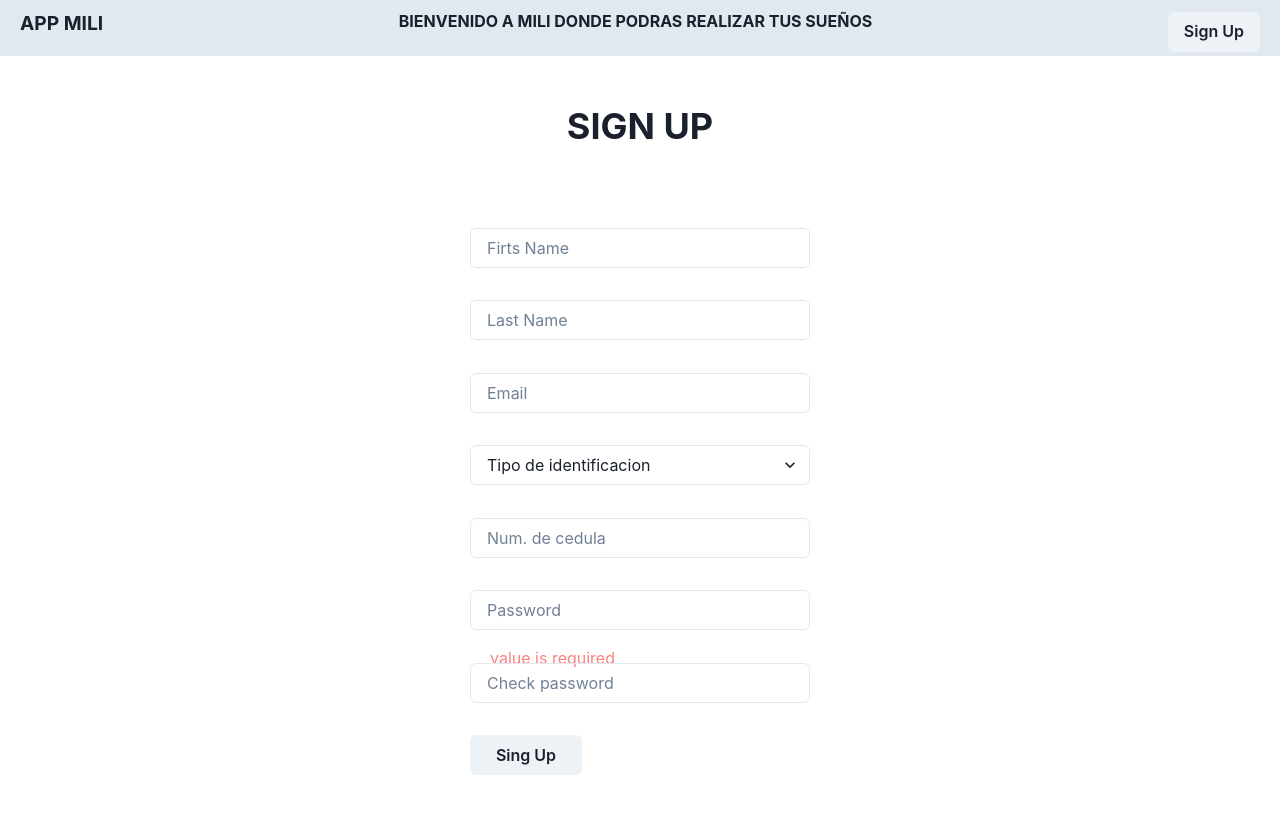
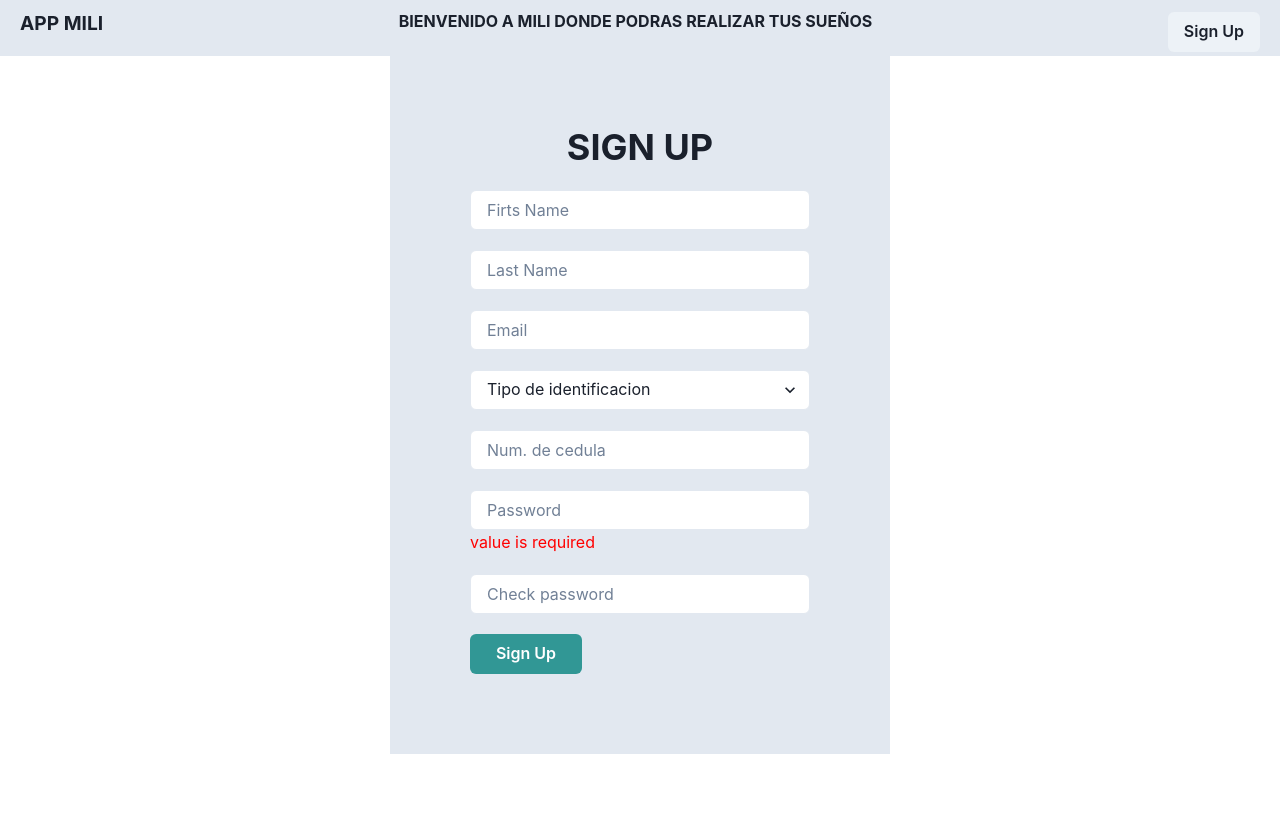
Before and after one commit to Jnajera0430/appMili, a React (Vite) app: page /signup in a window 1280 px wide. Shown: the top 814 px of the page. Built offline with nearby package versions, Linux system fonts and the light colour scheme.

Commit message:
Se realizó el cambio de formularios

```diff
--- a/src/Formulario/DatosEmpresa/solicitud.jsx
+++ b/src/Formulario/DatosEmpresa/solicitud.jsx
@@ -8,6 +8,7 @@ export const Solicitud = ({ handleSubmitUser }) => {
   const dispatch = useDispatch();
   const [input, setInput] = useState();
   const [user, setuser] = useState({});
+
   const [validaDatos, setValidaDatos] = useState({
     NombreEmpresa: undefined,
     nitEmpresa: undefined,
@@ -15,6 +16,7 @@ export const Solicitud = ({ handleSubmitUser }) => {
     fecha: undefined,
     Monto: undefined,
   });
+
   const handleChange = (e) => {
     e.preventDefault();
     setInput({
@@ -48,6 +50,7 @@ export const Solicitud = ({ handleSubmitUser }) => {
     fetch("http://localhost:8000/api/solicitudes", requesInit)
       .then((response) => response.json())
       .catch((err) => err.json);
+    e.target.reset();
   };
   useEffect(() => {
     const objs = dispatch(getUserIsAllowed());
@@ -146,10 +149,7 @@ export const Solicitud = ({ handleSubmitUser }) => {
             <span role="alert"><b>{validaDatos.fecha}</b></span>
             </div>
 
-            <div className="items">
-              <label>Suber tu documento</label>
-              <input type="file" />
-            </div>
+
           </div>
           <div className="button">
             <Button
--- a/src/Formulario/TablaDeEnvio/celdas.jsx
+++ b/src/Formulario/TablaDeEnvio/celdas.jsx
@@ -8,7 +8,7 @@ export default function Celdas({
   deleteID,
   funcionSolicitud,
   idUser,
-  arrSolicitud
+  arrSolicitud,
 }) {
   console.log();
   const [formEdit, setFormEdit] = useState(false);
@@ -42,7 +42,7 @@ export default function Celdas({
     setFormEdit(false);
   };
   return (
-    <Tr >
+    <Tr>
       {arrSolicitud ? (
         <>
           {formEdit ? (
@@ -68,7 +68,7 @@ export default function Celdas({
                   name="EstadiaEnEmpresa"
                 />
               </Td>
-              <Td >
+              <Td>
                 <Input
                   defaultValue={solicitud.Monto}
                   onChange={handleInputChange}
@@ -76,7 +76,12 @@ export default function Celdas({
                 />
               </Td>
               <Td>{solicitud.estado ? <>Aprobado</> : <> No aprobado</>}</Td>
-              <Td display={"flex"} gap={2} justifyContent="center" alignContent={"center"}>
+              <Td
+                display={"flex"}
+                gap={2}
+                justifyContent="center"
+                alignContent={"center"}
+              >
                 <Button
                   type="submit"
                   onClick={() => handleEditSolicitud(solicitud.id)}
@@ -99,7 +104,12 @@ export default function Celdas({
               <Td textAlign="center">{solicitud.nitEmpresa}</Td>
               <Td textAlign="center">{solicitud.EstadiaEnEmpresa}</Td>
               <Td textAlign="center">{solicitud.Monto}</Td>
-              <Td textAlign="center">{solicitud.estado ? <>Aprobado</> : <> No aprobado</>}</Td>
+              <Td
+                textAlign="center"
+                color={solicitud.estado ? "green.300" : "red.300"}
+              >
+                {solicitud.estado ? <b>Aprobado</b> : <b> No aprobado</b>}
+              </Td>
               <Td display={"flex"} gap={2} justifyContent="center">
                 <Button type="submit" onClick={handleButtonEdit}>
                   <FiEdit className="acceptar-solicitud" />
--- a/src/components/SingUp.jsx
+++ b/src/components/SingUp.jsx
@@ -1,10 +1,11 @@
-import { Box, Button, Flex, Heading, Input, Select } from "@chakra-ui/react";
+import { Box, Button, Flex, Heading, Input, Select, useColorModeValue } from "@chakra-ui/react";
 import { useEffect, useState } from "react";
 import { useDispatch } from "react-redux";
 import { ValidEmail } from "./validate";
 import { setSignUp } from "../features/appMili/appmiliSlice";
 export const SingUp = () => {
   const dispacth = useDispatch();
+  const inputBackground = useColorModeValue("white", "gray.600");
   const [dataUser, setDataUser] = useState({
     firtsName: "",
     lastName: "",
@@ -123,7 +124,7 @@ export const SingUp = () => {
   return (
     <Flex
       direction="column"
-      height="100vh"
+      height="80vh"
       justifyContent="center"
       alignItems="center"
       width="100vw"
@@ -136,81 +137,103 @@ export const SingUp = () => {
           justifyContent: "center",
           flexDirection: "column",
           maxWidth: "500px",
+
         }}
         onSubmit={handleSubmit}
         id="form"
       >
+        <Flex direction='column' padding={20} gap={5} background='gray.200'>
           <Heading width="100%" textAlign="center">
             SIGN UP
           </Heading>
-        <Flex direction='column' padding={20} gap={4}>
+          <Box >
             <Input
               placeholder="Firts Name"
               name="firtsName"
               type="text"
               onChange={handleChange}
+              background={inputBackground}
             />
-          <Box color="red.300" width="100%" pl={5} h="0.5px">
+            <span color="red.300" width="100%" pl={5} role={'alert'}>
               {validateForm.firtsName}
+            </span>
           </Box>
+          <Box>
             <Input
               placeholder="Last Name"
               name="lastName"
               type="text"
               onChange={handleChange}
+              background={inputBackground}
             />
-          <Box color="red.300" width="100%" pl={5} h="0.5px">
+            <span color="red.300" width="100%" pl={5} role={'alert'}>
               {validateForm.lastName}
+            </span>
           </Box>
+          <Box>
             <Input
               placeholder="Email"
               name="email"
               type="email"
               onChange={handleChange}
+              background={inputBackground}
             />
-          <Box color="red.300" width="100%" pl={5} h="0.5px">
+            <span color="red.300" width="100%" pl={5} role={'alert'}>
               {validateForm.email}
+            </span>
           </Box>
+          <Box>
             <Select
               name="selectTipoCedula"
               placeholder="Tipo de identificacion"
               onChange={handleChange}
+              background={inputBackground}
             >
               <option value="cedula de Ciudania">Cedula de Ciudania</option>
               <option value="cedula de Extrangeria">Cedula de Extrangeria</option>
             </Select>
-          <Box color="red.300" width="100%" pl={5} h="0.5px">
+            <span color="red.300" width="100%" pl={5} role={'alert'}>
               {validateForm.tipoId}
+            </span>
           </Box>
+          <Box>
             <Input
               placeholder="Num. de cedula"
               name="numCedula"
               type="number"
               onChange={handleChange}
+              background={inputBackground}
             />
-          <Box color="red.300" width="100%" pl={5} h="0.5px">
+            <span color="red.300" width="100%" pl={5} role={'alert'}>
               {validateForm.numCedula}
+            </span>
           </Box>
+          <Box>
             <Input
               placeholder="Password"
               name="password"
               type="password"
               onChange={handleChange}
+              background={inputBackground}
             />
-          <Box color="red.300" width="100%" pl={5} h="0.5px">
+            <span color="red.300" width="100%" pl={5} role={'alert'}>
               {validateForm.password}
+            </span>
           </Box>
+          <Box>
             <Input
               placeholder="Check password"
               name="checkPassword"
               type="password"
               onChange={handleChange}
+              background={inputBackground}
             />
-          <Box color="red.300" width="100%" pl={5} h="0.5px">
+            <span color="red.300" width="100%" pl={5} role={'alert'}>
               {validateForm.passwordCheck}
+            </span>
           </Box>
-          <Button disabled={!isValidedForm} type="submit" width="7rem">
-            Sing Up
+          <Button disabled={!isValidedForm} type="submit" width="7rem" colorScheme="teal">
+            Sign Up
           </Button>
         </Flex>
       </form>
--- a/src/features/appMili/appmiliSlice.js
+++ b/src/features/appMili/appmiliSlice.js
@@ -56,10 +56,10 @@ export const appMiliSlice = createSlice({
           body: JSON.stringify(action.payload),
         };
         const result= await fetch("http://localhost:8000/api/users",typeUser)
-                              .then(reponse => reponse.json());
+                              .then(reponse => reponse.json())
+                              .then(data => data);
         action.payload = result;
-        return Object.assign({},result)
-
+        return result
       } catch (error) {
         console.log(error);
       }
```
Also changed, not shown: src/Formulario/DatosPersonales/Form.jsx (+83 -5 lines). Lines whose indentation alone changed are shown as unchanged.
